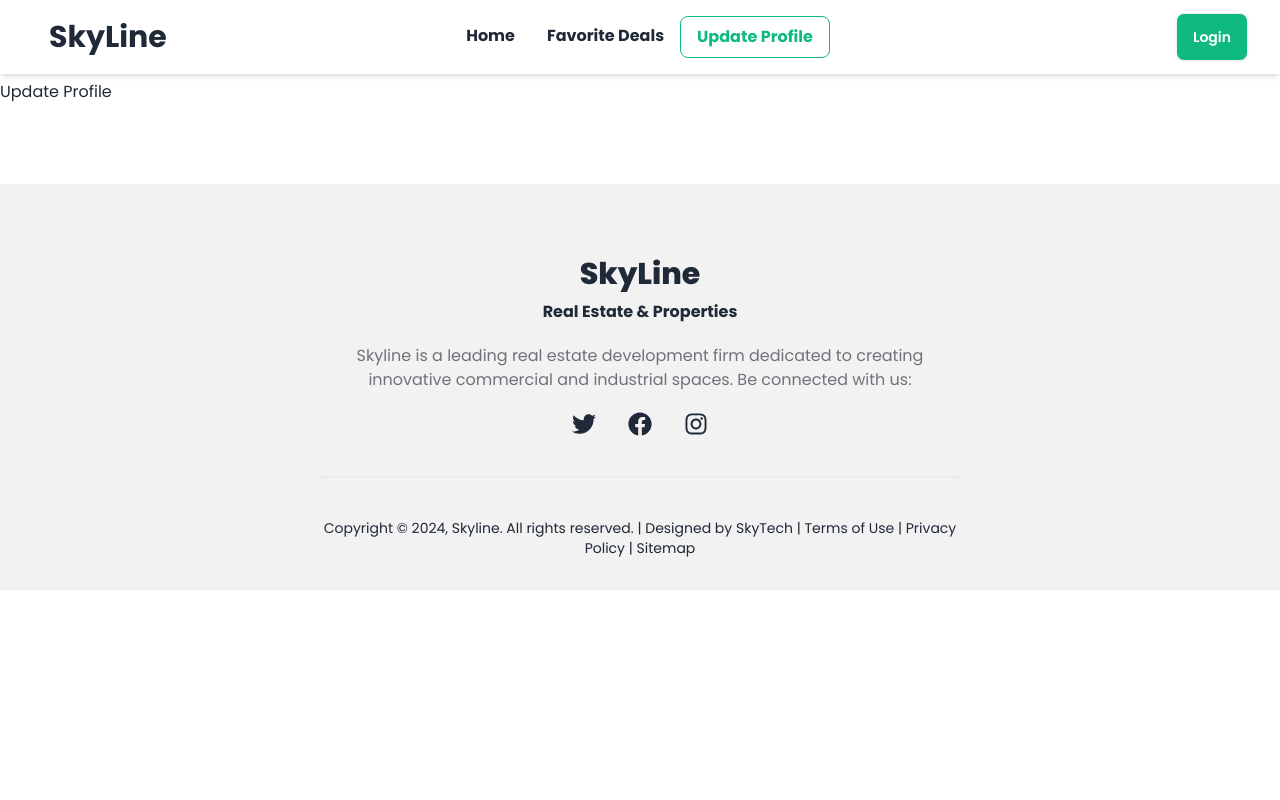
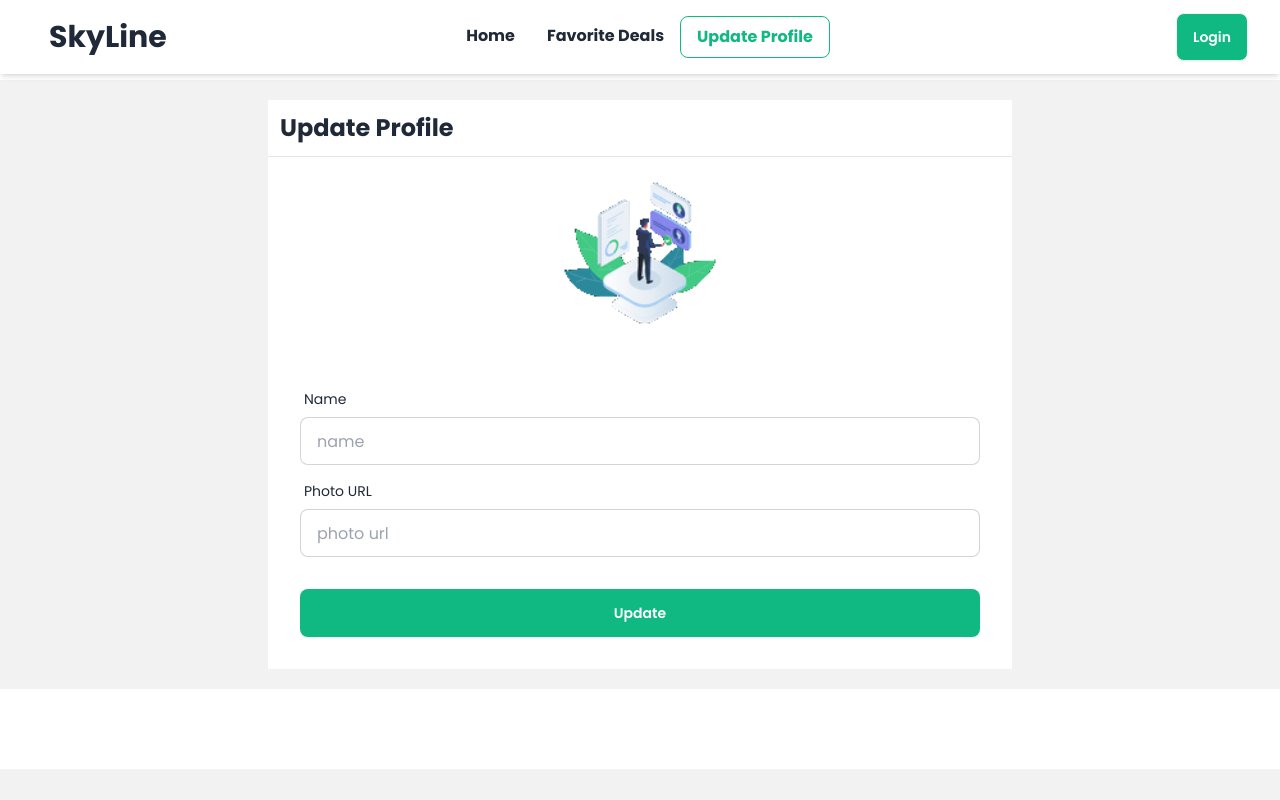
Before and after one commit to nhnaahid/skyline, a React (Vite) app: page /update in a window 1280 px wide. Shown: the top 800 px of the page. Built offline with nearby package versions, Linux system fonts and the light colour scheme; no server answers.

Commit message:
social login added

```diff
--- a/src/components/Navbar.jsx
+++ b/src/components/Navbar.jsx
@@ -12,7 +12,7 @@ const Navbar = () => {
         logOut()
             .then(result => {
                 console.log(result);
-                toast.success('User Successfully Logged Out.')
+                // toast.success('User Successfully Logged Out.')
             })
             .catch(error => {
                 toast.error(error.message);
--- a/src/pages/Login.jsx
+++ b/src/pages/Login.jsx
@@ -7,8 +7,9 @@ import { AuthContext } from '../providers/AuthProvider';
 import { ToastContainer, toast } from 'react-toastify';
 import 'react-toastify/dist/ReactToastify.css';
 
+
 const Login = () => {
-    const { loginUser } = useContext(AuthContext);
+    const { loginUser, loginWithGoogle, loginWithFacebook } = useContext(AuthContext);
     const navigate = useNavigate();
     const location = useLocation();
     const handleLogin = e => {
@@ -20,12 +21,36 @@ const Login = () => {
         loginUser(email, password)
             .then(result => {
                 console.log(result.user);
-                // toast.success('User Login Successful.');
+                toast.success('User Login Successful.');
                 navigate(location?.state ? location.state : "/");
             })
             .catch(error => {
                 toast.error(error.message);
             })
+    }
+    const handleLoginWithGoogle = e => {
+        loginWithGoogle()
+            .then(result => {
+                console.log(result.user);
+                toast.success('User Login Successful.');
+                navigate(location?.state ? location.state : "/");
+            })
+            .catch(error => {
+                toast.error(error.message);
+            })
+
+    }
+    const handleLoginWithFacebook = () => {
+        loginWithFacebook()
+            .then(result => {
+                console.log(result.user);
+                toast.success('User Login Successful.');
+                navigate(location?.state ? location.state : "/");
+            })
+            .catch(error => {
+                toast.error(error.message);
+            })
+
     }
     return (
         <div className="hero min-h-screen bg-base-200">
@@ -60,8 +85,8 @@ const Login = () => {
                         <div className='space-y-2'>
                             <p className='text-center'>Login With</p>
                             <div className='flex items-center justify-center gap-2'>
-                                <button className="btn"><FcGoogle></FcGoogle>Google</button>
-                                <button className="btn"><FaFacebookF></FaFacebookF>Facebook</button>
+                                <button onClick={handleLoginWithGoogle} className="btn"><FcGoogle></FcGoogle>Google</button>
+                                <button onClick={handleLoginWithFacebook} className="btn"><FaFacebookF></FaFacebookF>Facebook</button>
                             </div>
                         </div>
                     </form>
--- a/src/pages/UpdateProfile.jsx
+++ b/src/pages/UpdateProfile.jsx
@@ -1,8 +1,75 @@
+import { useContext, useEffect } from 'react';
+import update from '../assets/update.gif'
+import { AuthContext } from '../providers/AuthProvider';
+import { ToastContainer, toast } from 'react-toastify';
+import 'react-toastify/dist/ReactToastify.css';
 
 const UpdateProfile = () => {
+    const { user, updateUser } = useContext(AuthContext);
+    console.log(user);
+    const handleUpdate = e => {
+        e.preventDefault();
+        const form = new FormData(e.currentTarget);
+        let name = form.get('name');
+        let photo = form.get('photo');
+        // console.log(name, photo);
+        if(name==='' && photo===''){
+            toast.error('Please provide necessary data.');
+            return;
+        }
+        if (name === '') {
+            name = user.displayName;
+        }
+        if (photo === '') {
+            photo = user.photoURL;
+        }
+        console.log(name);
+        updateUser(name, photo)
+            .then(result => {
+                toast.success('User profile updated successfully.');
+                e.target.reset();
+            })
+            .catch(error => {
+                toast.error(error.message);
+            })
+    }
     return (
-        <div>
-            <h1>Update Profile</h1>
+        <div className="bg-base-200 p-5">
+            <div className="w-full md:w-3/5 mx-auto bg-white ">
+                <h1 className="text-2xl font-bold border-b p-3 text-center md:text-start">Update Profile</h1>
+                <div>
+                    <img className='md:w-48 mx-auto' src={update} alt="" />
+                </div>
+                <form onSubmit={handleUpdate} className="card-body">
+                    <div className="form-control">
+                        <label className="label">
+                            <span className="label-text">Name</span>
+                        </label>
+                        <input type="text" name='name' placeholder="name" className="input input-bordered" />
+                    </div>
+                    <div className="form-control">
+                        <label className="label">
+                            <span className="label-text">Photo URL</span>
+                        </label>
+                        <input type="text" name='photo' placeholder="photo url" className="input input-bordered" />
+                    </div>
+                    <div className="form-control mt-6">
+                        <button className="btn btn-xs sm:btn-sm md:btn-md bg-emerald-500 hover:bg-emerald-400 text-white border-none">Update</button>
+                    </div>
+                </form>
+            </div>
+            <ToastContainer
+                position="top-right"
+                autoClose={1500}
+                hideProgressBar={false}
+                newestOnTop={false}
+                closeOnClick
+                rtl={false}
+                pauseOnFocusLoss
+                draggable
+                pauseOnHover
+                theme="light"
+            />
         </div>
     );
 };
--- a/src/providers/AuthProvider.jsx
+++ b/src/providers/AuthProvider.jsx
@@ -1,26 +1,41 @@
 // import React from 'react';
-import { createUserWithEmailAndPassword, onAuthStateChanged, signInWithEmailAndPassword, signOut, updateProfile } from 'firebase/auth';
+import { createUserWithEmailAndPassword, onAuthStateChanged, signInWithEmailAndPassword, signInWithPopup, signOut, updateProfile } from 'firebase/auth';
 import PropTypes from 'prop-types';
 
 import { createContext, useEffect, useState } from "react";
 import auth from '../firebase/firebase.config';
+import { GoogleAuthProvider, FacebookAuthProvider } from "firebase/auth";
+const googleProvider = new GoogleAuthProvider();
+const facebookProvider = new FacebookAuthProvider();
 
 export const AuthContext = createContext(null);
 
 const AuthProvider = ({ children }) => {
     const [user, setUser] = useState(null);
+    // create user
     const createUser = (email, password) => {
         return createUserWithEmailAndPassword(auth, email, password)
     }
+    // update user
     const updateUser = (name, photo) => {
         return updateProfile(auth.currentUser, {
             displayName: name,
             photoURL: photo
         })
     }
+    // login user
     const loginUser = (email, password) => {
         return signInWithEmailAndPassword(auth, email, password)
     }
+    // login with google
+    const loginWithGoogle = () => {
+        return signInWithPopup(auth, googleProvider)
+    }
+    // login with facebook
+    const loginWithFacebook = () => {
+        return signInWithPopup(auth, facebookProvider);
+    }
+    // observer
     useEffect(() => {
         const unSubscribe = onAuthStateChanged(auth, currentUser => {
             // console.log(currentUser);
@@ -30,11 +45,12 @@ const AuthProvider = ({ children }) => {
             unSubscribe();
         }
     }, [])
+    // logout
     const logOut = () => {
         return signOut(auth);
     }
 
-    const authInfo = { user, createUser, loginUser, logOut, updateUser };
+    const authInfo = { user, createUser, loginUser, loginWithGoogle, loginWithFacebook, logOut, updateUser };
     return (
         <AuthContext.Provider value={authInfo}>
             {children}
```
Also changed, not shown: src/assets/update.gif (added).
